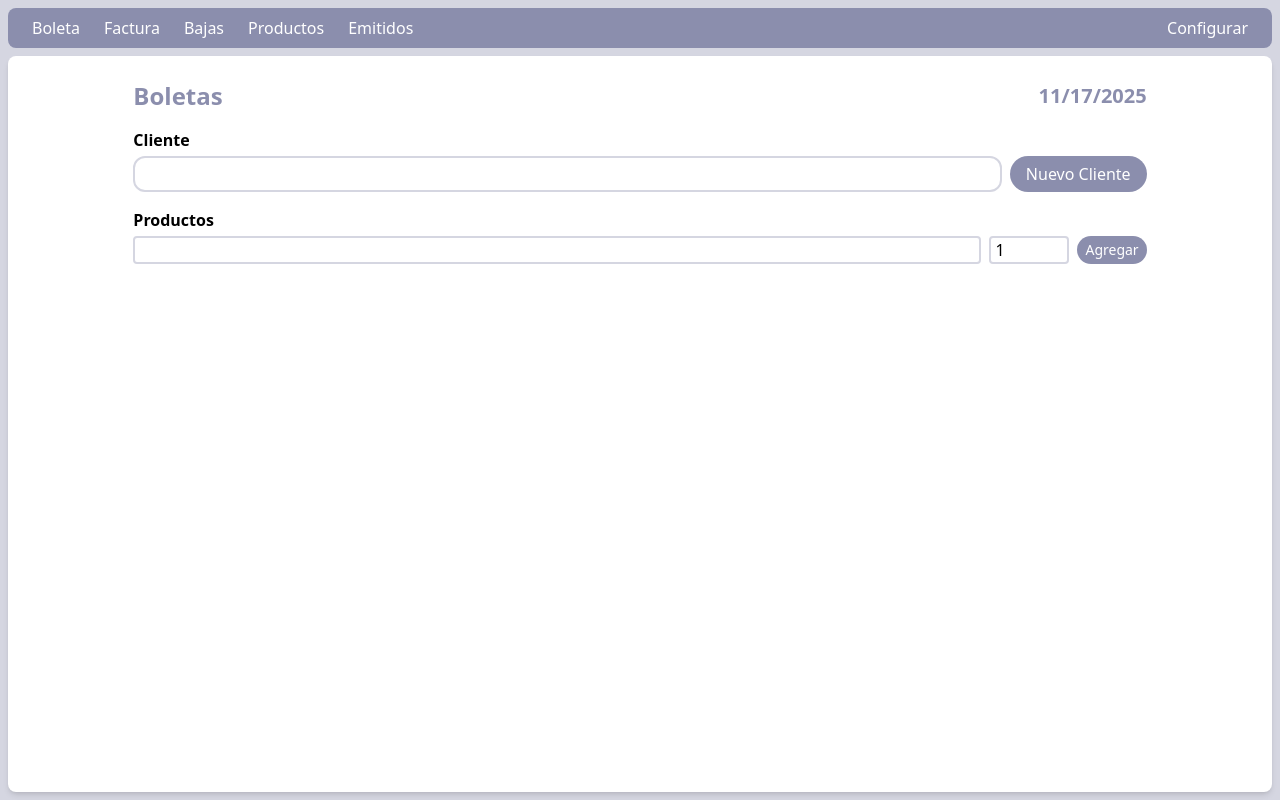
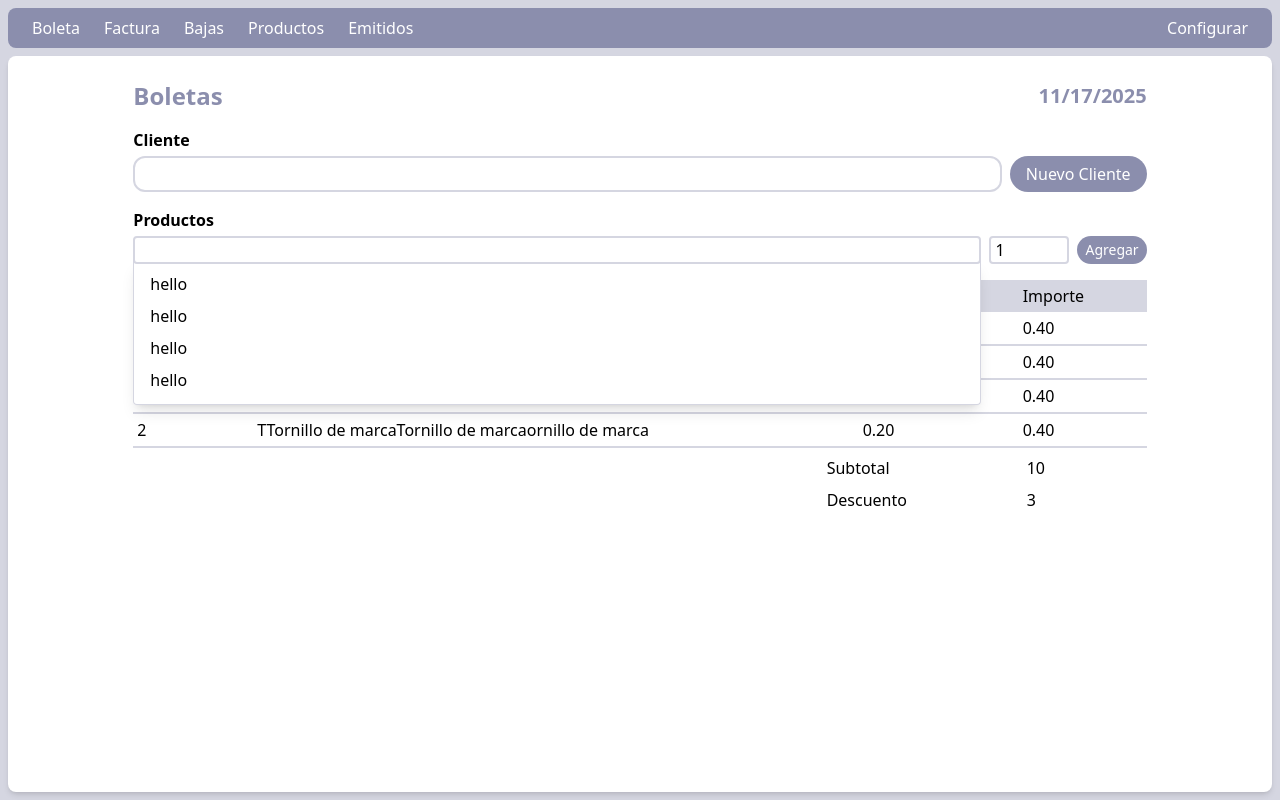
Before and after one commit to joseyaniez/contabilidad-electron, a Svelte app: page / in a window 1280 px wide. Built offline with nearby package versions, Linux system fonts and the light colour scheme.

Commit message:
ui: product table and product input form

```diff
--- a/src/ui/components/form/product/ProductForm.svelte
+++ b/src/ui/components/form/product/ProductForm.svelte
@@ -1,7 +1,12 @@
-<script>
+<script lang="ts">
+  import type { Product } from "../../../../types/models/product";
   import InputProduct from "./components/InputProduct.svelte";
   import ButtonAddProduct from "./components/ButtonAddProduct.svelte";
   import InputQuantityProduct from "./components/InputQuantityProduct.svelte";
+  import ProductTable from "./components/ProductTable.svelte";
+
+  let productsSelected = $state<Array<Product>>([]);
+
 </script>
 
 <div class="w-full mt-4">
@@ -10,4 +15,5 @@
     <InputQuantityProduct/>
     <ButtonAddProduct/>
   </div>
+  <ProductTable bind:productsSelected/>
 </div>
--- a/src/ui/components/form/product/components/InputProduct.svelte
+++ b/src/ui/components/form/product/components/InputProduct.svelte
@@ -1,5 +1,13 @@
 
-<div class="flex flex-col flex-1">
+<div class="flex flex-col relative flex-1">
   <label class="font-bold pb-1" for="client-input">Productos</label>
-  <input class="px-1 border-2 border-bacalao-secondary border-solid rounded"  type="text" id="client-input"/>
+  <input class="px-1 border-2 z-20 border-bacalao-secondary border-solid rounded"  type="text" id="client-input"/>
+  <div class={`absolute w-full top-13 bg-white shadow-lg rounded-sm z-10`}>
+    <div class="p-2 border-x border-b rounded-b-sm border-bacalao-secondary flex flex-col">
+      <button class="px-2 py-1 text-left rounded-md hover:bg-indigo-50">hello</button>
+      <button class="px-2 py-1 text-left rounded-md hover:bg-indigo-50">hello</button>
+      <button class="px-2 py-1 text-left rounded-md hover:bg-indigo-50">hello</button>
+      <button class="px-2 py-1 text-left rounded-md hover:bg-indigo-50">hello</button>
+    </div>
+  </div>
 </div>
--- /dev/null
+++ b/src/ui/components/form/product/components/ProductItem.svelte
@@ -0,0 +1,7 @@
+
+<div class="flex flex-row p-1 border-b-bacalao-secondary border-b-2">
+  <div class="w-30">2</div>
+  <div class="flex-1 truncate pr-4">TTornillo de marcaTornillo de marcaornillo de marca</div>
+  <div class="w-40">0.20</div>
+  <div class="w-30">0.40</div>
+</div>
--- /dev/null
+++ b/src/ui/components/form/product/components/ProductTable.svelte
@@ -0,0 +1,38 @@
+<script>
+  import ProductItem from "./ProductItem.svelte";
+
+  let { productsSelected = $bindable() } = $props();
+
+</script>
+
+<div class="my-4 w-full">
+
+  <!-- Table Header -->
+  <div class="flex flex-row bg-bacalao-secondary p-1">
+    <div class="w-30">Cantidad</div>
+    <div class="flex-1">Descripción</div>
+    <div class="w-40">Precio unitario</div>
+    <div class="w-30">Importe</div>
+  </div>
+
+  <!-- Table Content -->
+  <div class="flex flex-col">
+    <ProductItem/>
+    <ProductItem/>
+    <ProductItem/>
+    <ProductItem/>
+  </div>
+
+  <!-- Table Totals -->
+  <div class="flex flex-col">
+    <div class="flex flex-row justify-end mt-2">
+      <div class="w-50">Subtotal</div>
+      <div class="w-30">10</div>
+    </div>
+    <div class="flex flex-row justify-end mt-2">
+      <div class="w-50">Descuento</div>
+      <div class="w-30">3</div>
+    </div>
+  </div>
+
+</div>
```
